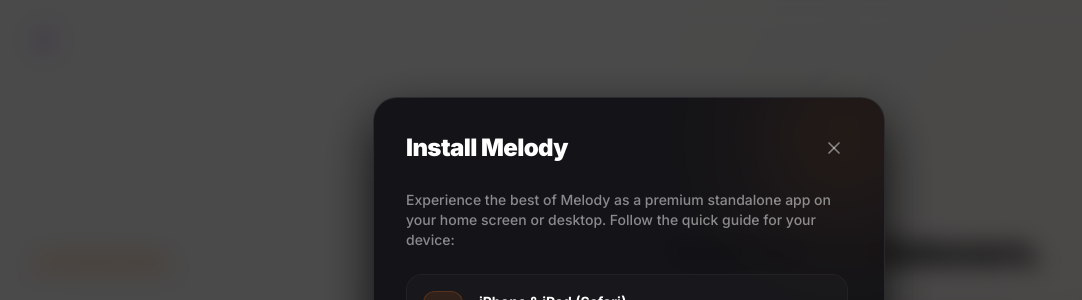
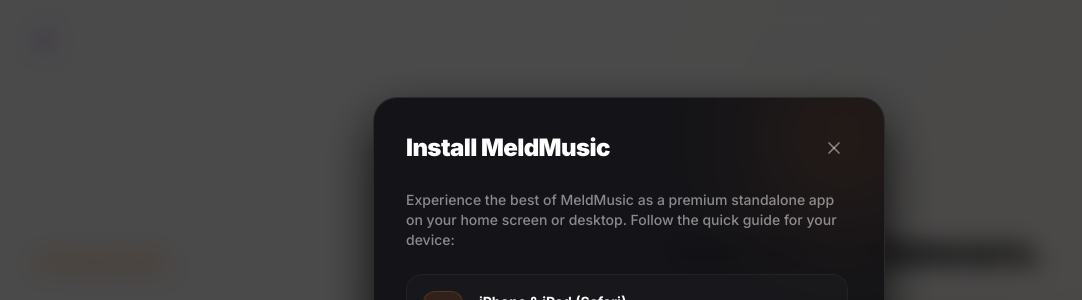
Before and after one commit to pandeYtushal/Music, a React (Vite) app: page /welcome in a window 1280 px wide. Both pictures are taken after a click on the button "Install App". Shown: the top 300 px of the page, without its empty margins (11-1093 px from the left). Built offline with nearby package versions, Linux system fonts and the light colour scheme; no server answers; a web font is replaced by a local one.

Commit message:
Rename app to MeldMusic to fix Google OAuth consent screen mismatch

```diff
--- a/index.html
+++ b/index.html
@@ -9,8 +9,8 @@
   <meta name="google-site-verification" content="X--1m3T_gq4EHJ1KYjLQK36sbwK-Uu2xO9renUn_oG4" />
 
   <!-- Primary SEO -->
-  <title>Melody - Premium Music Streaming</title>
-  <meta name="description" content="Melody - A premium, ad-free music streaming experience featuring the latest hits, curated playlists, and high-quality audio." />
+  <title>MeldMusic - Premium Music Streaming</title>
+  <meta name="description" content="MeldMusic - A premium, ad-free music streaming experience featuring the latest hits, curated playlists, and high-quality audio." />
   <meta name="keywords" content="music, streaming, audio, player, melody, songs, playlist, bollywood, hits, free music, online music" />
   <meta name="author" content="Tushal Pandey" />
   <meta name="robots" content="index, follow" />
@@ -20,8 +20,8 @@
   <!-- Open Graph (Facebook, WhatsApp, LinkedIn) -->
   <meta property="og:type" content="website" />
   <meta property="og:url" content="https://meldmusic.vercel.app/" />
-  <meta property="og:site_name" content="Melody" />
-  <meta property="og:title" content="Melody - Premium Music Streaming" />
+  <meta property="og:site_name" content="MeldMusic" />
+  <meta property="og:title" content="MeldMusic - Premium Music Streaming" />
   <meta property="og:description" content="A premium, ad-free music streaming experience featuring the latest hits, curated playlists, and high-quality audio." />
   <meta property="og:image" content="https://meldmusic.vercel.app/og-image.png" />
   <meta property="og:image:width" content="1200" />
@@ -31,7 +31,7 @@
   <!-- Twitter / X Card -->
   <meta name="twitter:card" content="summary_large_image" />
   <meta name="twitter:url" content="https://meldmusic.vercel.app/" />
-  <meta name="twitter:title" content="Melody - Premium Music Streaming" />
+  <meta name="twitter:title" content="MeldMusic - Premium Music Streaming" />
   <meta name="twitter:description" content="A premium, ad-free music streaming experience featuring the latest hits, curated playlists, and high-quality audio." />
   <meta name="twitter:image" content="https://meldmusic.vercel.app/og-image.png" />
 
--- a/src/pages/Login.jsx
+++ b/src/pages/Login.jsx
@@ -109,7 +109,7 @@
             className="w-16 h-16 rounded-3xl flex items-center justify-center mb-5"
             style={{ background: 'rgba(139,92,246,0.15)', border: '1px solid rgba(139,92,246,0.25)' }}
           >
-            <img src={logo} alt="Melody" className="w-9 h-9 object-contain" />
+            <img src={logo} alt="MeldMusic" className="w-9 h-9 object-contain" />
           </div>
           <h1 className="text-2xl font-bold text-white tracking-tight text-center">
             {mode === 'login' ? 'Welcome back' : mode === 'register' ? 'Create account' : 'Reset password'}
@@ -118,7 +118,7 @@
             {mode === 'login'
               ? 'Sign in to continue listening.'
               : mode === 'register'
-              ? 'Join Melody for the ultimate experience.'
+              ? 'Join MeldMusic for the ultimate experience.'
               : 'Enter your email to receive a reset link.'}
           </p>
         </div>
--- a/src/pages/Welcome.jsx
+++ b/src/pages/Welcome.jsx
@@ -84,9 +84,9 @@
             className="w-8 h-8 rounded-xl flex items-center justify-center shrink-0"
             style={{ background: 'rgba(139,92,246,0.15)', border: '1px solid rgba(139,92,246,0.25)' }}
           >
-            <img src={logo} alt="Melody" className="w-5 h-5 object-contain" />
+            <img src={logo} alt="MeldMusic" className="w-5 h-5 object-contain" />
           </div>
-          <span className="text-[16px] font-bold tracking-tight text-white">Melody</span>
+          <span className="text-[16px] font-bold tracking-tight text-white">MeldMusic</span>
         </div>
 
         <button
@@ -174,7 +174,7 @@
 
       {/* 4. Footer */}
       <footer className="relative z-10 w-full max-w-[1400px] mx-auto px-6 md:px-10 py-6 border-t border-white/[0.04] flex flex-col sm:flex-row items-center justify-between text-[11px] font-bold tracking-wider text-white/30 uppercase gap-3">
-        <span>&copy; {new Date().getFullYear()} Melody Audio Corp.</span>
+        <span>&copy; {new Date().getFullYear()} MeldMusic Audio Corp.</span>
         <div className="flex gap-4">
           <button onClick={() => navigate('/privacy')} className="text-white/60 hover:text-white hover:underline transition-all">Privacy Policy</button>
           <button onClick={() => navigate('/terms')} className="text-white/60 hover:text-white hover:underline transition-all">Terms of Service</button>
@@ -191,7 +191,7 @@
             <div className="absolute -bottom-10 -left-10 w-40 h-40 rounded-full bg-purple-500/10 blur-3xl pointer-events-none" />
 
             <div className="flex items-center justify-between mb-6 relative z-10">
-              <h2 className="text-xl md:text-2xl font-black tracking-tight text-white">Install Melody</h2>
+              <h2 className="text-xl md:text-2xl font-black tracking-tight text-white">Install MeldMusic</h2>
               <button
                 onClick={() => setShowInstallModal(false)}
                 className="text-white/45 hover:text-white/90 p-2 hover:bg-white/5 rounded-full transition-all active:scale-90"
@@ -201,7 +201,7 @@
             </div>
 
             <p className="text-white/50 text-[13px] md:text-sm font-medium mb-6 relative z-10 leading-relaxed">
-              Experience the best of Melody as a premium standalone app on your home screen or desktop. Follow the quick guide for your device:
+              Experience the best of MeldMusic as a premium standalone app on your home screen or desktop. Follow the quick guide for your device:
             </p>
 
             <div className="space-y-4 max-h-[320px] overflow-y-auto pr-1 relative z-10 scrollbar-thin">
@@ -252,7 +252,7 @@
                 <div className="text-left">
                   <h3 className="text-[14px] font-bold text-purple-400 mb-1">Already Installed?</h3>
                   <p className="text-white/35 text-[12px] font-medium leading-relaxed">
-                    If you already installed Melody, search your apps list or desktop for the "Melody" icon to launch it as a premium native app.
+                    If you already installed MeldMusic, search your apps list or desktop for the "MeldMusic" icon to launch it as a premium native app.
                   </p>
                 </div>
               </div>
```
